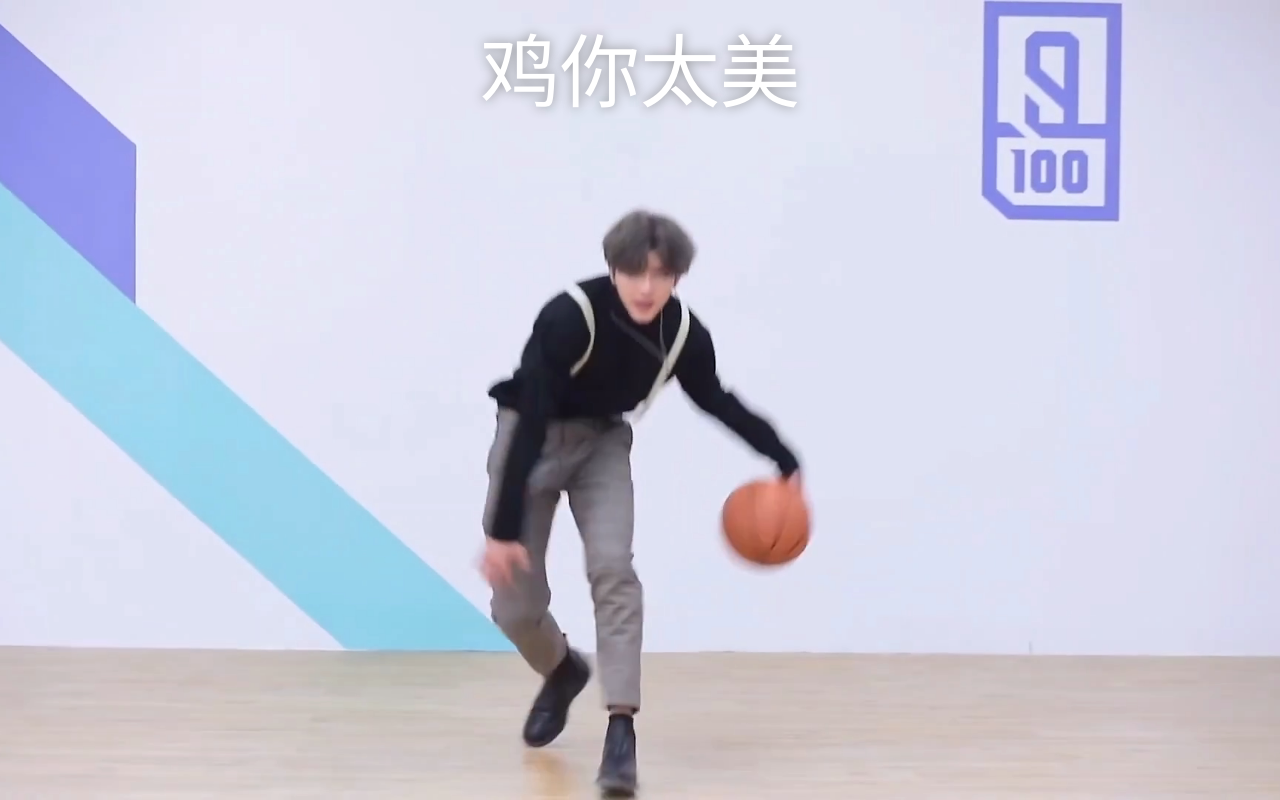
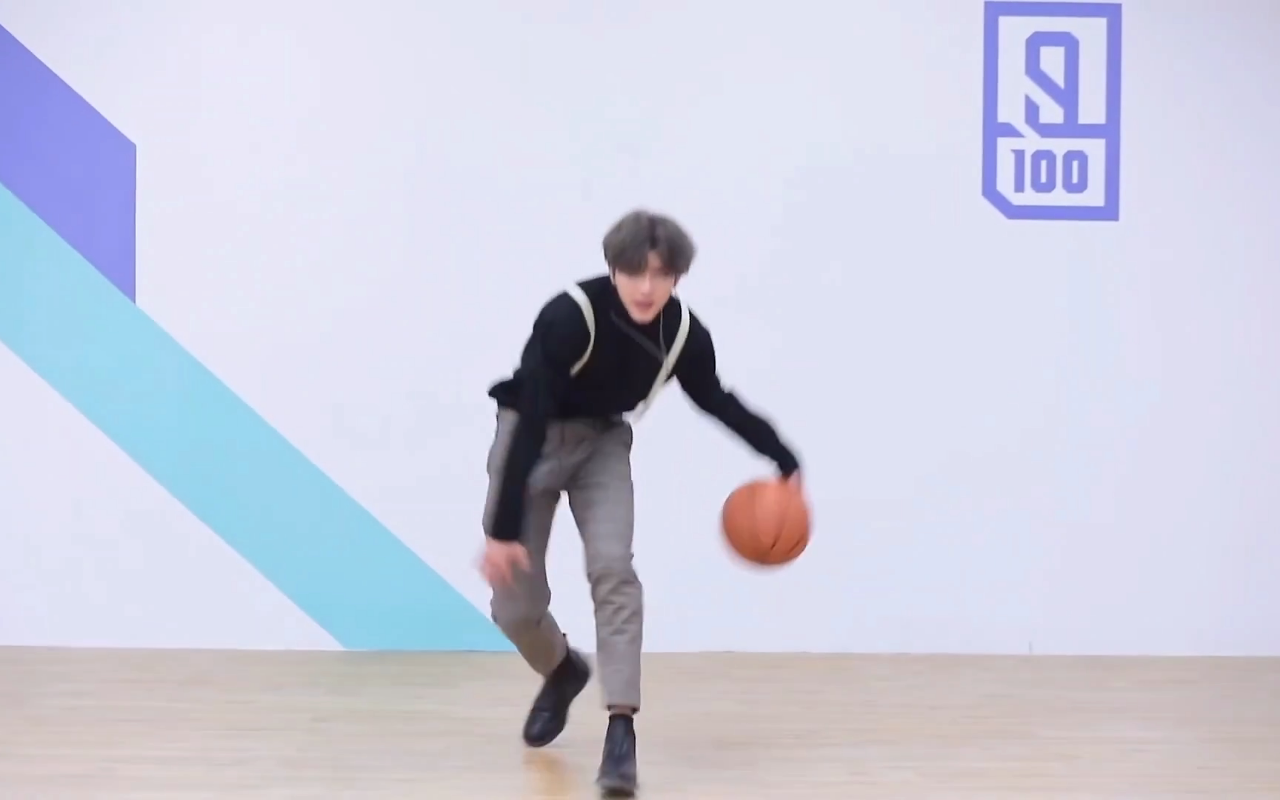
Before and after one commit to Caixuxukun/Caixuxukun.github.io, a plain HTML site: page index.html in a window 1280 px wide. Drawn offline with Linux system fonts and the light colour scheme.

Commit message:
鸡你实在是太美

```diff
--- a/index.html
+++ b/index.html
@@ -1,34 +1,20 @@
 <!DOCTYPE html>
-<html><head>
+<html lang="en" onclick="document.querySelector('audio').play()">
+<head>
     <meta charset="UTF-8">
+    <meta name="viewport" content="width=device-width, initial-scale=1.0">
+    <title>鸡你太美</title>
     <link rel="icon" href="/cxk.ico">
-    <audio src="/cxk.mp3" autoplay="autoplay"></audio>
-    <title>鸡你太美</title>
+    <audio src="/cxk.mp3" loop></audio>
     <style>
-        html{
-            background-image:url("/cxk.png");
+        body {
+            background-image: url('/cxk.png');
             background-size:cover;
             background-repeat:no-repeat;
-	    background-position:center;
-            width:100%;
-	    height:100%;
-        }
-        a{
-            color:white;
-            font-size:10vh;
-            text-shadow:0 0 1.5vh #8F8F8F;
-            text-decoration:none;
-            transition: color 0.3s;
-        }
-        div{
-            text-align:center;
-        }
-        a:hover{
-            color:#EFEFEF
-
+            background-position:center;
+            background-attachment:fixed;
         }
     </style>
 </head>
-<body>
-<div><a href="https://www.bilibili.com/video/BV1ei4y1j7ev">鸡你太美</a></div>
-</body></html>
+<body></body>
+</html>
```
